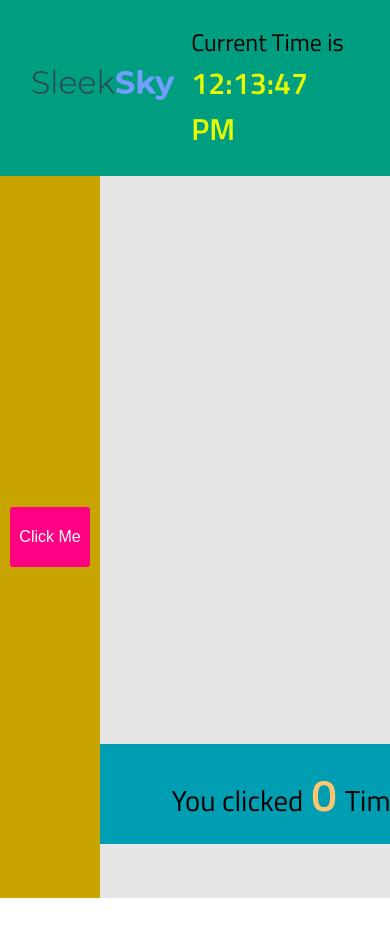
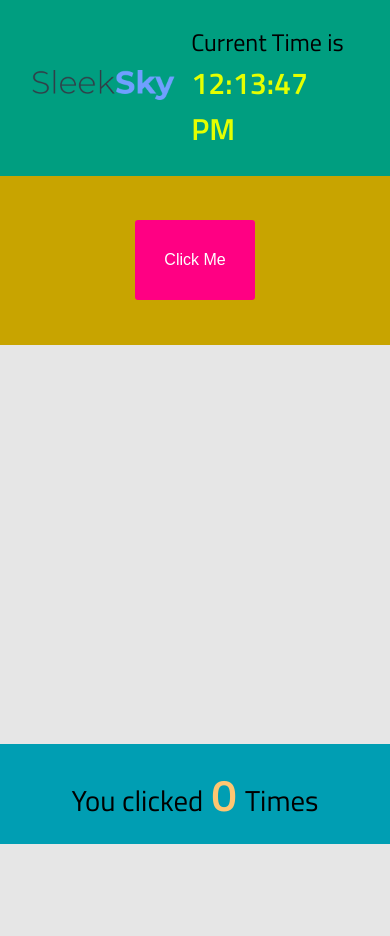
Before and after one commit to KamranAlex/sleeksky-task, a React (Create React App) app: page / in a window 390 px wide. Shown: the top 936 px of the page. Before the commit the page ends 898 px from the top, so only its background shows below. Built offline with nearby package versions, Linux system fonts and the light colour scheme.

Commit message:
responsive fix with Media Query

```diff
--- a/src/components/Content/Content.css
+++ b/src/components/Content/Content.css
@@ -30,3 +30,15 @@
   font-weight: 600;
   color: #be0061;
 }
+
+/* Media Queries */
+@media only screen and (max-width: 800px) {
+  .content {
+    flex-direction: column;
+  }
+  .content .sidebar {
+    background: rgb(200, 164, 0);
+    width: auto;
+    height: 20vh;
+  }
+}
--- a/src/components/Sidebar/Sidebar.css
+++ b/src/components/Sidebar/Sidebar.css
@@ -1,6 +1,5 @@
 .click-button {
   position: relative;
-  /* display: block; */
   display: flex;
   justify-content: center;
   align-items: center;
@@ -20,3 +19,17 @@
   color: #000000;
   cursor: pointer;
 }
+
+/* Media Queries */
+@media only screen and (max-width: 800px) {
+  .click-button button {
+    height: 80px;
+    width: 120px;
+    border: 0;
+    outline: 0;
+    border-radius: 3px;
+    font-size: 1rem;
+    background: #ff0083;
+    color: #ffffff;
+  }
+}
```
